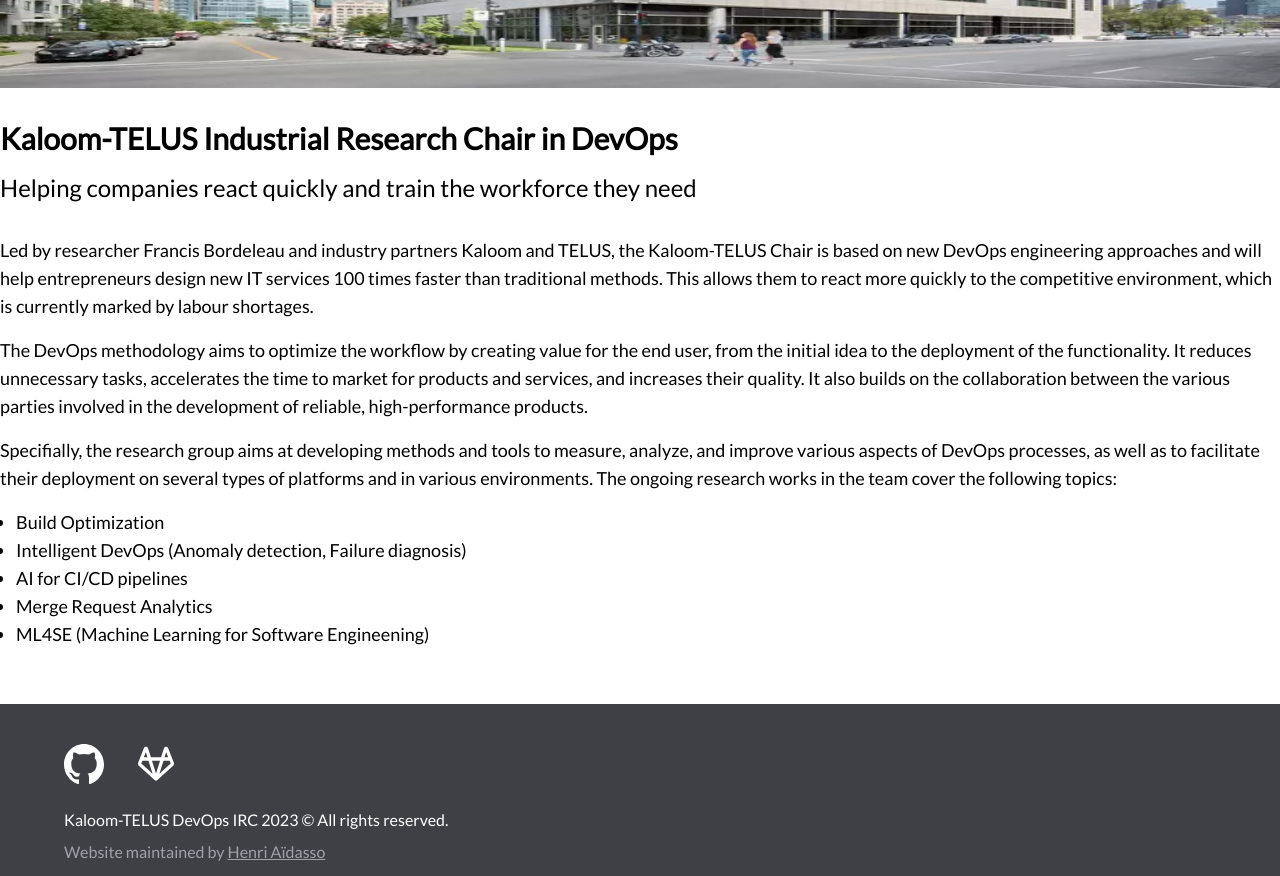
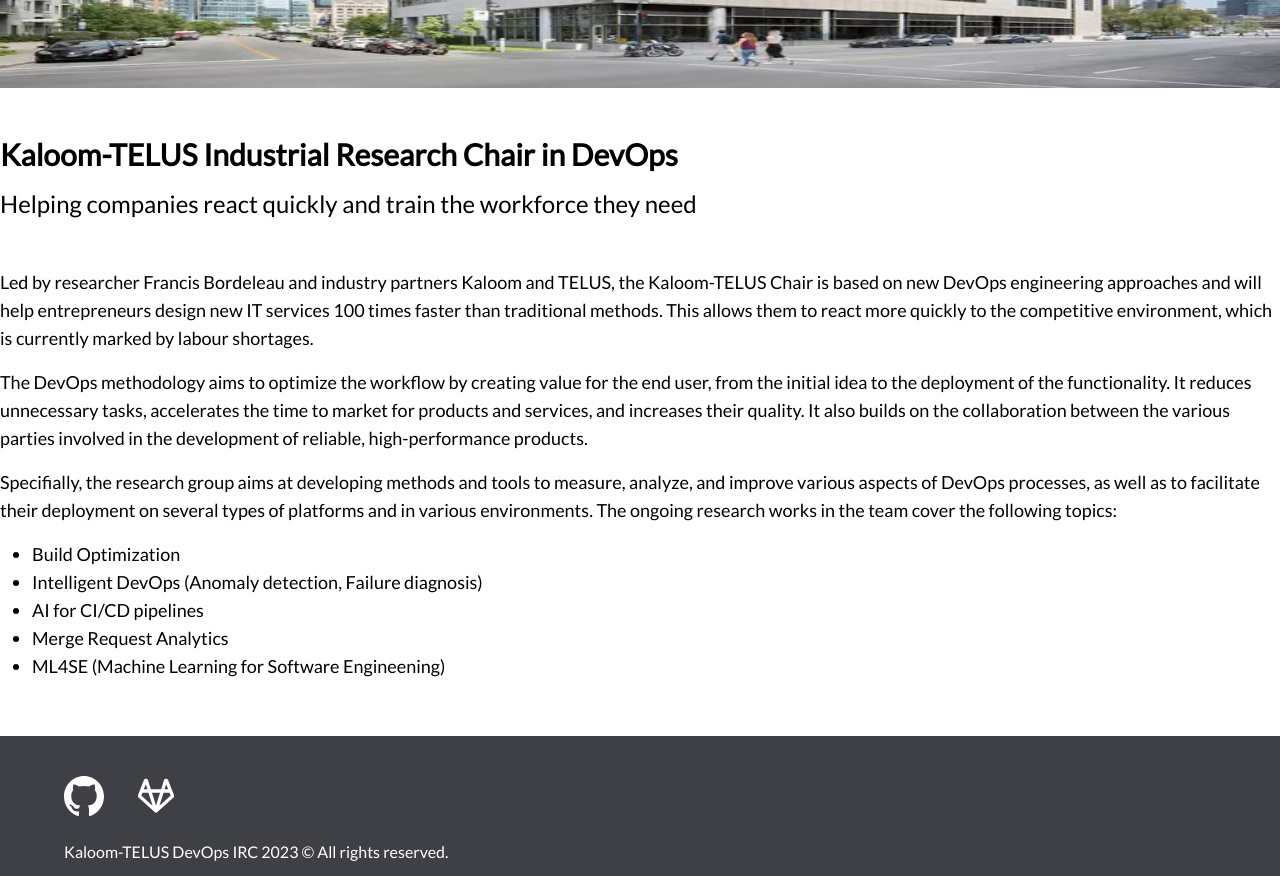
Before and after one commit to devopsirc/devopsirc.github.io, a Vue app: page / in a window 1280 px wide. Shown: the part 320-1196 px from the top of the page. Built offline with nearby package versions, Linux system fonts and the light colour scheme; what tw-elements would draw is missing.

Commit message:
margins fix

```diff
--- a/src/components/home/TheWelcome.vue
+++ b/src/components/home/TheWelcome.vue
@@ -1,8 +1,8 @@
 <template>
   <div>
     <img src="@/assets/images/ets.jpg" class="h-72 w-full mt-2 md:mt-0" alt="Kaloom" />
-    <h1 class="text-3xl mt-8 font-bold">Kaloom-TELUS Industrial Research Chair in DevOps</h1>
-    <h2 class="text-2xl my-4 mb-8">Helping companies react quickly and train the workforce they need</h2>
+    <h1 class="text-3xl mt-12 font-bold">Kaloom-TELUS Industrial Research Chair in DevOps</h1>
+    <h2 class="text-2xl my-4 mb-12">Helping companies react quickly and train the workforce they need</h2>
 
     <p class="text-lg my-4">
       Led by researcher Francis Bordeleau and industry partners Kaloom and TELUS, the Kaloom-TELUS
@@ -25,7 +25,7 @@
       several types of platforms and in various environments. The ongoing research works in the team cover the
       following topics: <br />
 
-      <ul class="list list-disc text-lg mx-4 my-4">
+      <ul class="list list-disc text-lg mx-8 my-4">
         <li>Build Optimization</li>
         <li>Intelligent DevOps (Anomaly detection, Failure diagnosis)</li>
         <li>AI for CI/CD pipelines</li>
--- a/src/views/ContactView.vue
+++ b/src/views/ContactView.vue
@@ -1,5 +1,5 @@
 <template>
-  <div class="contact">
+  <div class="contact mb-20">
     <div id="contact">
       <h1 class="font-bold text-3xl">Contact</h1>
       <div class="mt-4 text-lg grid md:grid-cols-2">
--- a/src/views/PartnersView.vue
+++ b/src/views/PartnersView.vue
@@ -1,5 +1,5 @@
 <template>
-  <div class="partners">
+  <div class="partners mb-20">
     <h1 class="font-bold text-3xl">Our partners</h1>
     <p class="text-lg mt-4">
       We are working on the improvement of DevOps processes in the context of Software-Defined
@@ -7,7 +7,7 @@
       telecommunications. Please feel free to
       <router-link class="underline" to="/contact">contact us</router-link> if interested in a partnership with us.
     </p>
-    <div class="mt-12 md:mt-20 grid md:grid-cols-2">
+    <div class="my-12 md:my-20 grid md:grid-cols-2">
       <div class="flex justify-center">
         <a href="https://www.kaloom.com/" target="_blank">
           <img src="@/assets/images/kaloom.svg" class="h-36" alt="Kaloom" />
```
